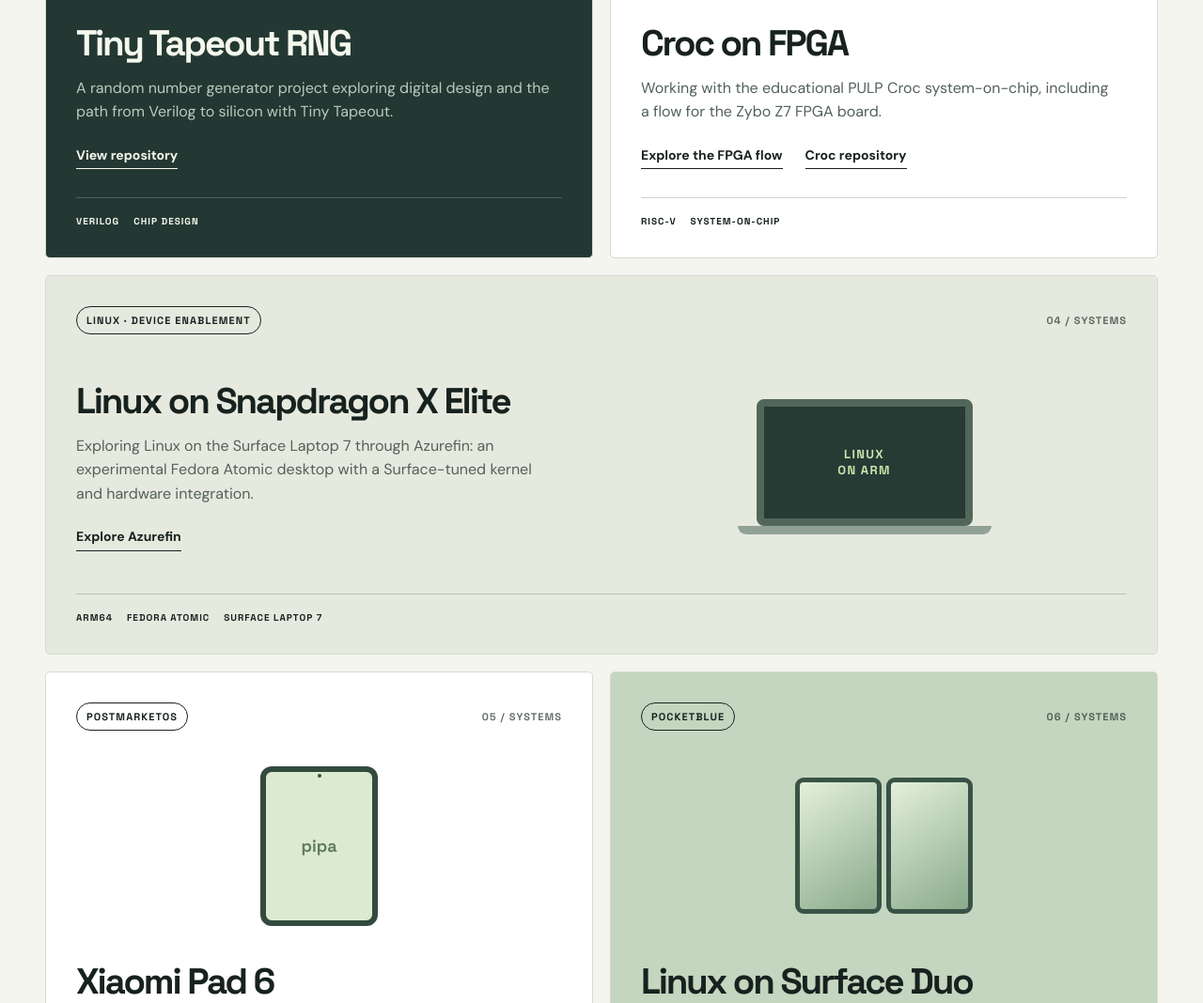
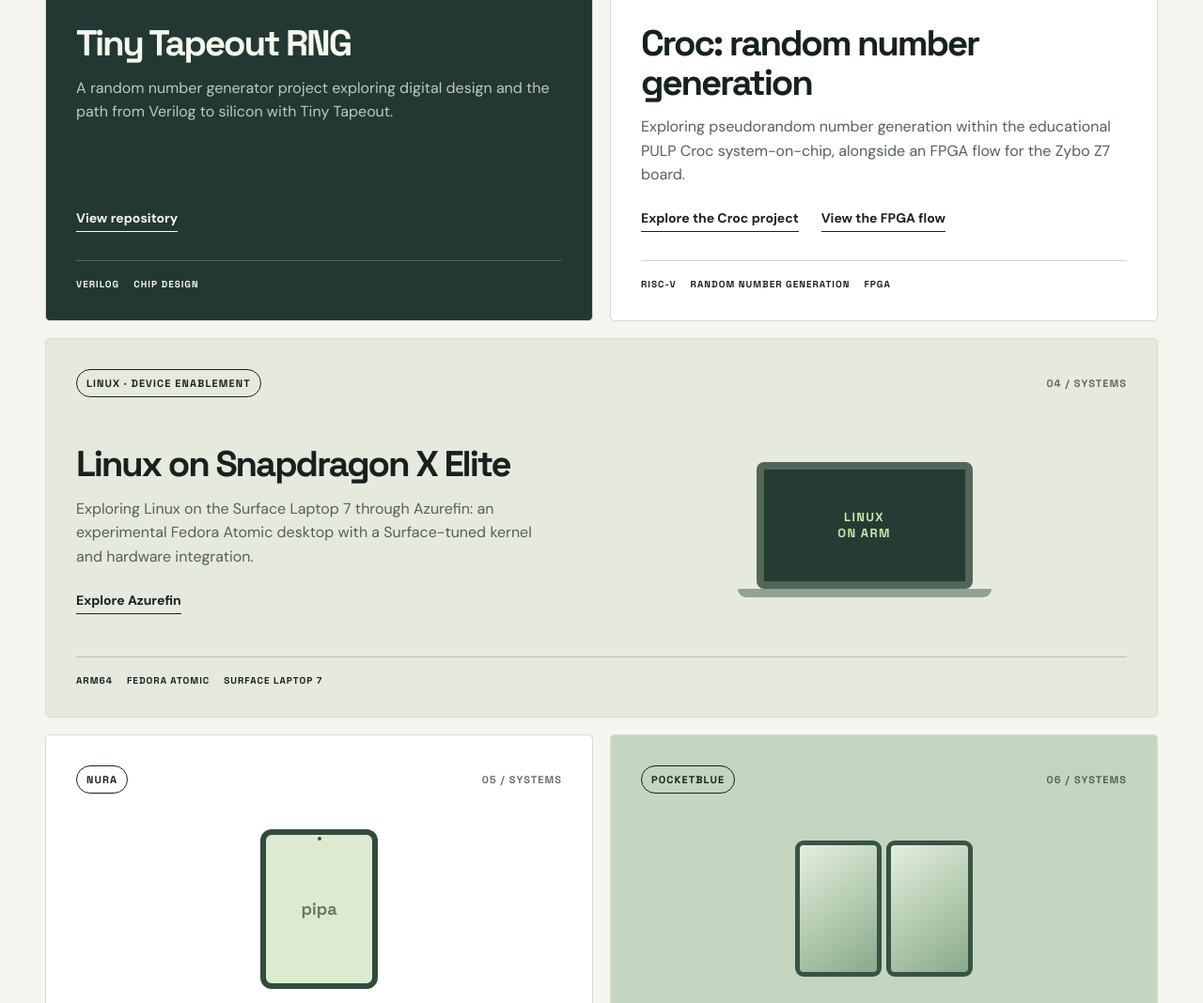
Before and after one commit to Xelef2000/portfolio, a plain HTML site: page index.html in a window 1280 px wide. Shown: the part 1854-2922 px from the top of the page at 94% size. Drawn offline with Linux system fonts and the light colour scheme.

Commit message:
Refine Croc and Nura project descriptions

```diff
--- a/index.html
+++ b/index.html
@@ -23,9 +23,9 @@
       <div class="project-grid">
         <article class="project project-feature"><div class="project-top"><span class="tag">BSC THESIS · OPEN SOURCE</span><span class="project-index">01 / HARDWARE</span></div><div class="project-main"><div><h3>TMRX</h3><p class="project-subtitle">Making digital designs more resilient.</p><p>A Yosys plugin that injects triple modular redundancy into digital designs, with fine-grained control over fault tolerance across the design hierarchy.</p><div class="links"><a href="https://github.com/Xelef2000/TMRX">View repository</a><a href="https://xelef2000.github.io/TMRX/">Read documentation</a></div></div><div class="tmr-graphic" aria-hidden="true"><span>INPUT</span><div class="tmr-lines"><i></i><i></i><i></i></div><div class="tmr-blocks"><b>1</b><b>2</b><b>3</b></div><div class="tmr-lines"><i></i><i></i><i></i></div><strong>VOTE</strong></div></div><div class="project-foot"><span>YOSYS</span><span>FAULT TOLERANCE</span><span>FPGA / ASIC</span></div></article>
         <article class="project project-dark"><div class="project-top"><span class="tag">OPEN SILICON</span><span class="project-index">02 / HARDWARE</span></div><div class="mini-art circuit" aria-hidden="true"><div class="circuit-core">RNG</div></div><h3>Tiny Tapeout RNG</h3><p>A random number generator project exploring digital design and the path from Verilog to silicon with Tiny Tapeout.</p><div class="links"><a href="https://github.com/Xelef2000/tinytapeout-rng">View repository</a></div><div class="project-foot"><span>VERILOG</span><span>CHIP DESIGN</span></div></article>
-        <article class="project project-light"><div class="project-top"><span class="tag">RISC-V · FPGA</span><span class="project-index">03 / HARDWARE</span></div><div class="mini-art soc" aria-hidden="true"><div><span>CPU</span><span>SRAM</span><span>I/O</span></div><b>CROC</b><div><span>DEBUG</span><span>BUS</span><span>USER</span></div></div><h3>Croc on FPGA</h3><p>Working with the educational PULP Croc system-on-chip, including a flow for the Zybo Z7 FPGA board.</p><div class="links"><a href="https://github.com/Xelef2000/croc_zybo">Explore the FPGA flow</a><a href="https://github.com/Xelef2000/croc">Croc repository</a></div><div class="project-foot"><span>RISC-V</span><span>SYSTEM-ON-CHIP</span></div></article>
+        <article class="project project-light"><div class="project-top"><span class="tag">RISC-V · FPGA</span><span class="project-index">03 / HARDWARE</span></div><div class="mini-art soc" aria-hidden="true"><div><span>CPU</span><span>SRAM</span><span>I/O</span></div><b>CROC</b><div><span>DEBUG</span><span>BUS</span><span>USER</span></div></div><h3>Croc: random number generation</h3><p>Exploring pseudorandom number generation within the educational PULP Croc system-on-chip, alongside an FPGA flow for the Zybo Z7 board.</p><div class="links"><a href="https://github.com/Xelef2000/croc/tree/proj/pseudorandom">Explore the Croc project</a><a href="https://github.com/Xelef2000/croc_zybo">View the FPGA flow</a></div><div class="project-foot"><span>RISC-V</span><span>RANDOM NUMBER GENERATION</span><span>FPGA</span></div></article>
         <article class="project project-sand"><div class="project-top"><span class="tag">LINUX · DEVICE ENABLEMENT</span><span class="project-index">04 / SYSTEMS</span></div><div class="project-main compact"><div><h3>Linux on Snapdragon X Elite</h3><p>Exploring Linux on the Surface Laptop 7 through Azurefin: an experimental Fedora Atomic desktop with a Surface-tuned kernel and hardware integration.</p><div class="links"><a href="https://github.com/Xelef2000/azurefin">Explore Azurefin</a></div></div><div class="device laptop" aria-hidden="true"><div><span>LINUX<br>ON ARM</span></div></div></div><div class="project-foot"><span>ARM64</span><span>FEDORA ATOMIC</span><span>SURFACE LAPTOP 7</span></div></article>
-        <article class="project project-light"><div class="project-top"><span class="tag">POSTMARKETOS</span><span class="project-index">05 / SYSTEMS</span></div><div class="mini-art tablet" aria-hidden="true"><div><span>pipa</span><i></i></div></div><h3>Xiaomi Pad 6</h3><p>Device maintainer for the Xiaomi Pad 6 (pipa) in postmarketOS, helping bring an open Linux distribution to the tablet.</p><div class="links"><a href="https://wiki.postmarketos.org/wiki/Xiaomi_Pad_6_(xiaomi-pipa)">Device information</a><a href="https://github.com/Xelef2000/linux-pipa">Kernel tree</a></div><div class="project-foot"><span>LINUX</span><span>DEVICE MAINTENANCE</span></div></article>
+        <article class="project project-light"><div class="project-top"><span class="tag">NURA</span><span class="project-index">05 / SYSTEMS</span></div><div class="mini-art tablet" aria-hidden="true"><div><span>pipa</span><i></i></div></div><h3>Xiaomi Pad 6</h3><p>Device maintainer for the Xiaomi Pad 6 (pipa) in Nura (formerly postmarketOS), helping bring an open Linux distribution to the tablet.</p><div class="links"><a href="https://wiki.postmarketos.org/wiki/Xiaomi_Pad_6_(xiaomi-pipa)">Device information</a><a href="https://gitlab.nura.eco/nura/pmaports/-/tree/main/device/testing/device-xiaomi-pipa?ref_type=heads">Nura device package</a></div><div class="project-foot"><span>LINUX</span><span>DEVICE MAINTENANCE</span></div></article>
         <article class="project project-moss"><div class="project-top"><span class="tag">POCKETBLUE</span><span class="project-index">06 / SYSTEMS</span></div><div class="mini-art duo" aria-hidden="true"><div></div><div></div></div><h3>Linux on Surface Duo</h3><p>Experimenting with Linux on the Surface Duo 2 through Pocketblue, a Fedora Atomic project for mobile devices.</p><div class="links"><a href="https://github.com/Xelef2000/pocketblue/tree/surface-duo2">View the Duo 2 work</a><a href="https://github.com/pocketblue/pocketblue">About Pocketblue</a></div><div class="project-foot"><span>LINUX</span><span>MOBILE</span><span>FEDORA</span></div></article>
         <article class="project project-thesis"><div class="project-top"><span class="tag">MATURA THESIS · 2019</span><span class="project-index">07 / RADIO</span></div><div class="project-main compact"><div><h3>Listening to satellites</h3><p>Receiving satellite images with software-defined radio: an exploration of antennas, radio signals and image reception.</p><div class="links"><a href="https://github.com/Xelef2000/Receive-satellite-images-using-an-SDR">View thesis &amp; materials</a></div></div><div class="radio-art" aria-hidden="true"><span>◌</span><i></i><i></i><i></i></div></div><div class="project-foot"><span>SDR</span><span>SATELLITE IMAGERY</span><span>ANTENNAS</span></div></article>
       </div>
```
